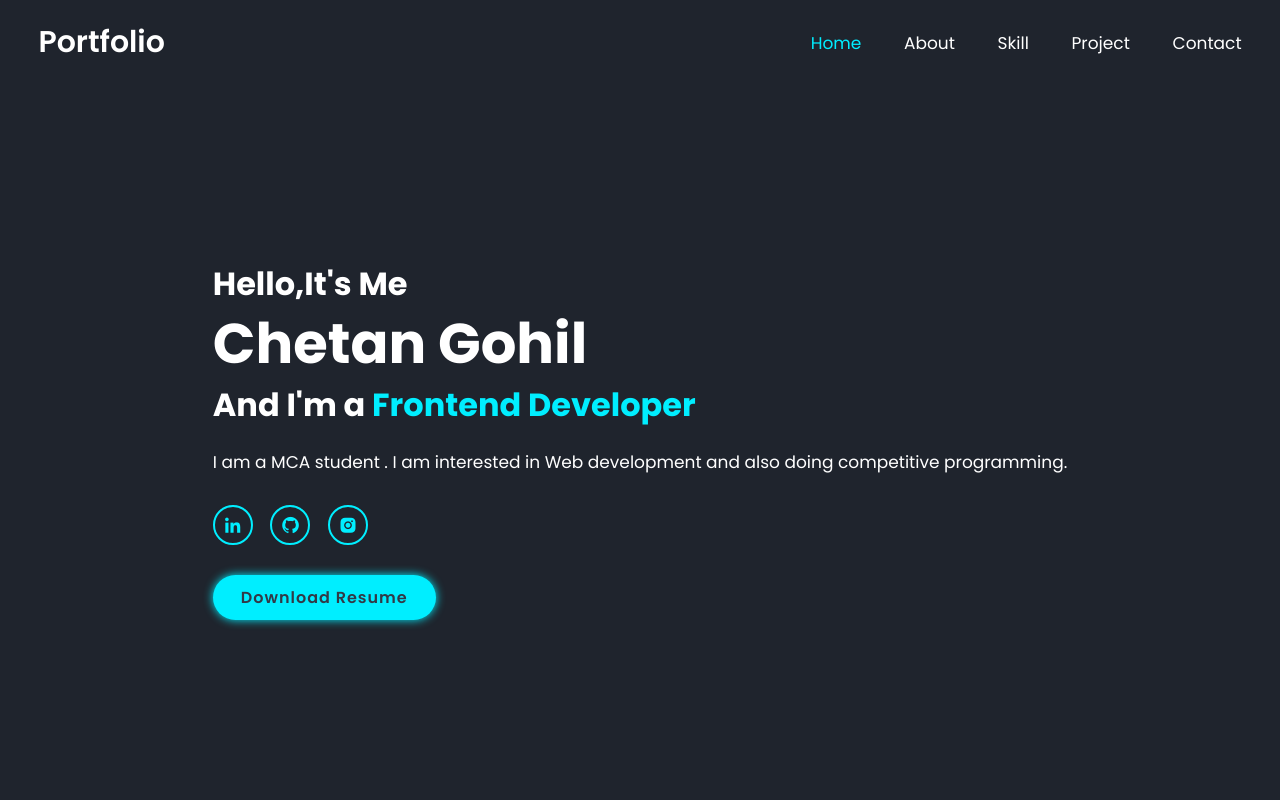
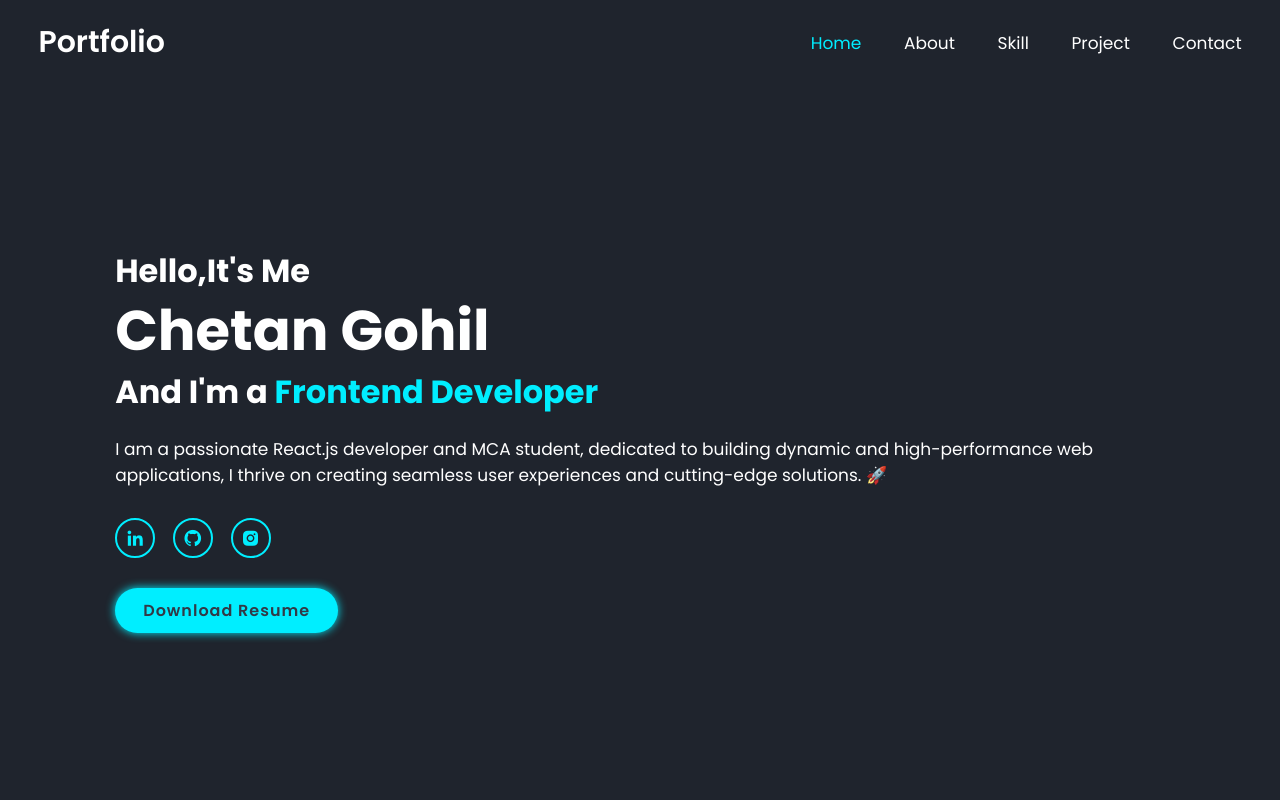
Before and after one commit to Chetan-Gohil/Portfolio, a plain HTML site: page index.html in a window 1280 px wide. Shown: the top 800 px of the page. Drawn offline with nearby package versions, Linux system fonts and the light colour scheme.

Commit message:
inital commit

```diff
--- a/index.html
+++ b/index.html
@@ -40,7 +40,9 @@
             <h3>Hello,It's Me</h3>
             <h1>Chetan Gohil</h1>
             <h3>And I'm a <span>Frontend Developer</span></h3>
-            <p>I am a MCA student . I am interested in Web development and also doing competitive programming.</p>
+            <p>I am a passionate React.js developer and MCA student, dedicated to building dynamic and high-performance
+                web applications, I thrive on creating seamless user
+                experiences and cutting-edge solutions. 🚀</p>
             <div class="social-media">
                 <a
                     href="https://www.linkedin.com/in/chetan-gohil-6919b3275?utm_source=share&utm_campaign=share_via&utm_content=profile&utm_medium=android_app"><i
```
